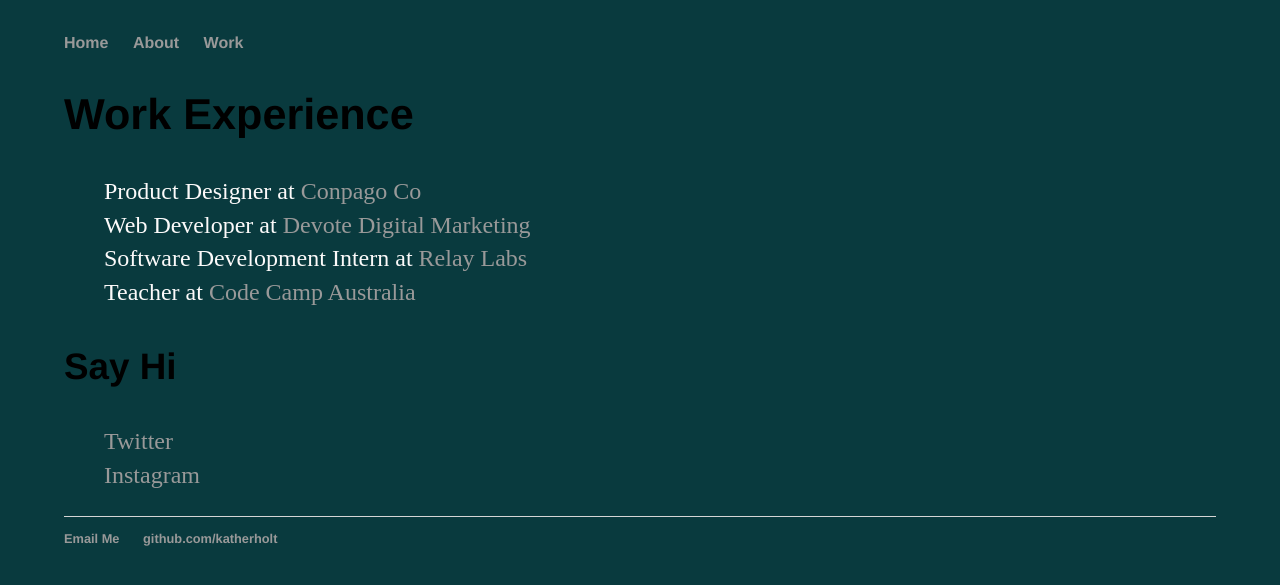
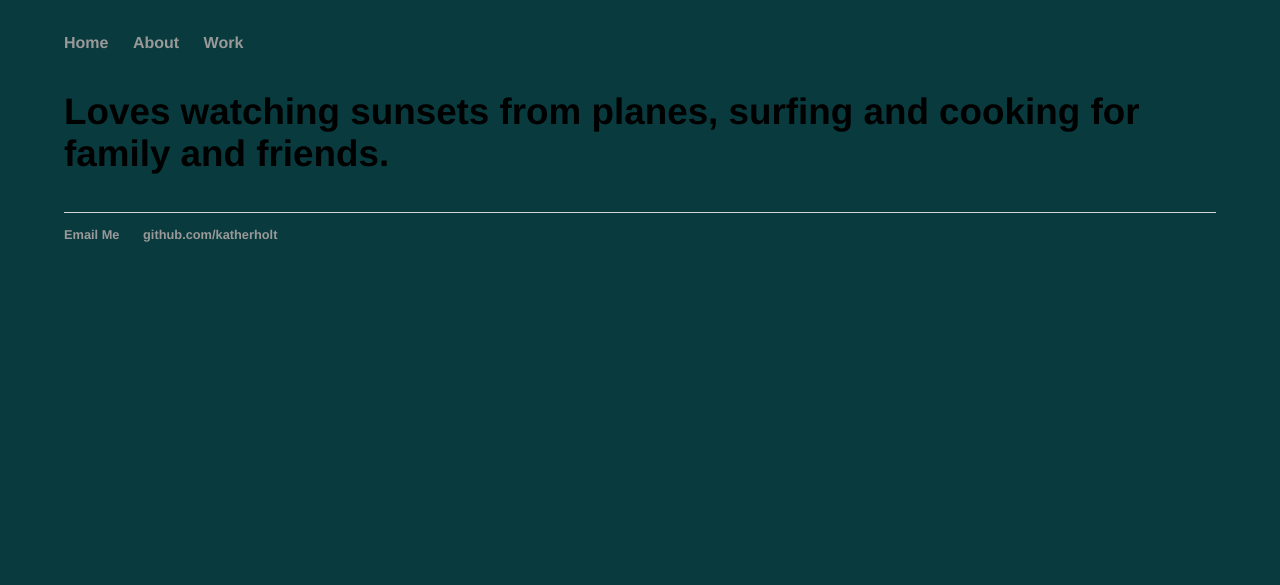
Before and after one commit to katherholt/katherholt.github.io, a Jekyll site: the page built from about/index.html, in a window 1280 px wide. Shown: the top 585 px of the page. Built offline with Jekyll 4.4.1, drawn with Linux system fonts in a browser that asks for light colours; some web fonts are replaced.

Commit message:
Update index.html

```diff
--- a/about/index.html
+++ b/about/index.html
@@ -3,16 +3,4 @@ layout: default
 title: About Katy
 ---
 
-<h2>Work Experience</h2>
-<ul>
-  <li>Product Designer at <a href="https://conpago.com.au">Conpago Co</a></li>
-  <li>Web Developer at <a href="https://devotedigital.com.au">Devote Digital Marketing</a></li>
-  <li>Software Development Intern at <a href="https://relaylabs.co">Relay Labs</a></li>
-  <li>Teacher at <a href="https://codecamp.com.au">Code Camp Australia</a></li>
-</ul>
-
-<h3>Say Hi</h3>
-<ul>
-  <li> <a href="https://twitter.com/katyatherholt">Twitter</a> </li>
-  <li> <a href="https://www.instagram.com/katherholt/">Instagram</a> </li>
-  <li> <a href="https://dribbble.com/katherholt"><Dribbble</a> </li>
+<h3>Loves watching sunsets from planes, surfing and cooking for family and friends.</h3>
```
